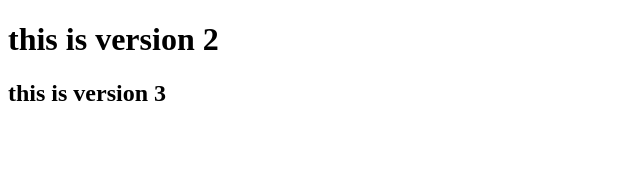
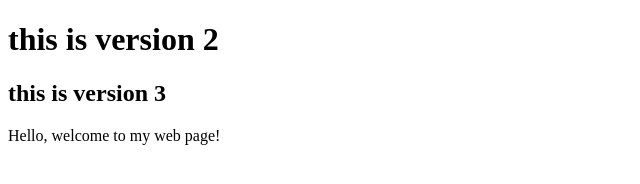
Before and after one commit to pmallick921/test, a plain HTML site: page index.html in a window 1280 px wide. Shown: the whole page, without its empty margins (0-640 px from the left). Drawn offline with Linux system fonts and the light colour scheme.

Commit message:
new change

```diff
--- a/index.html
+++ b/index.html
@@ -9,6 +9,10 @@
     <h1>this is version 2</h1>
     <h2>this is version 3</h2>
 
+    <p>Hello, welcome to my web page!</p>
+
+
+
 
 </body>
 </html>
```
